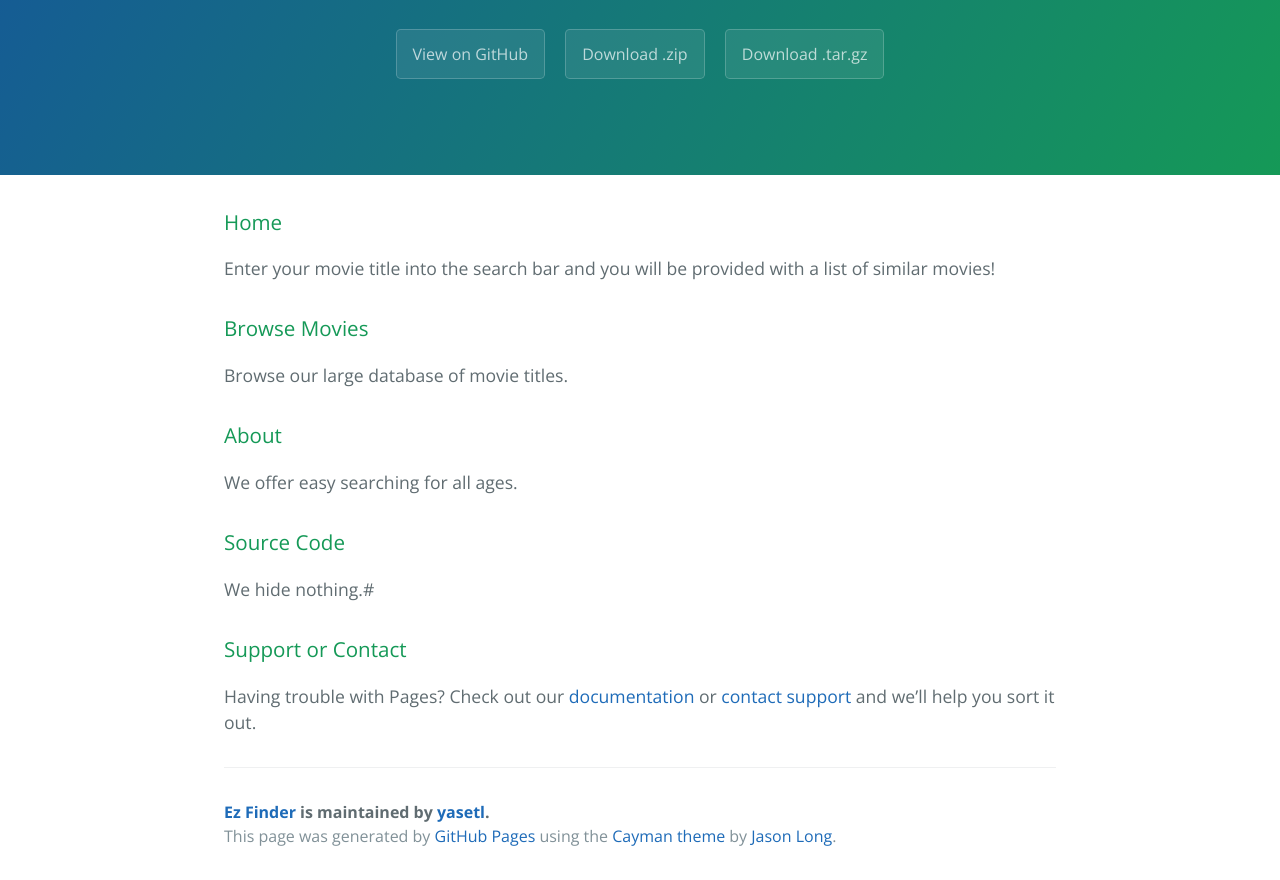
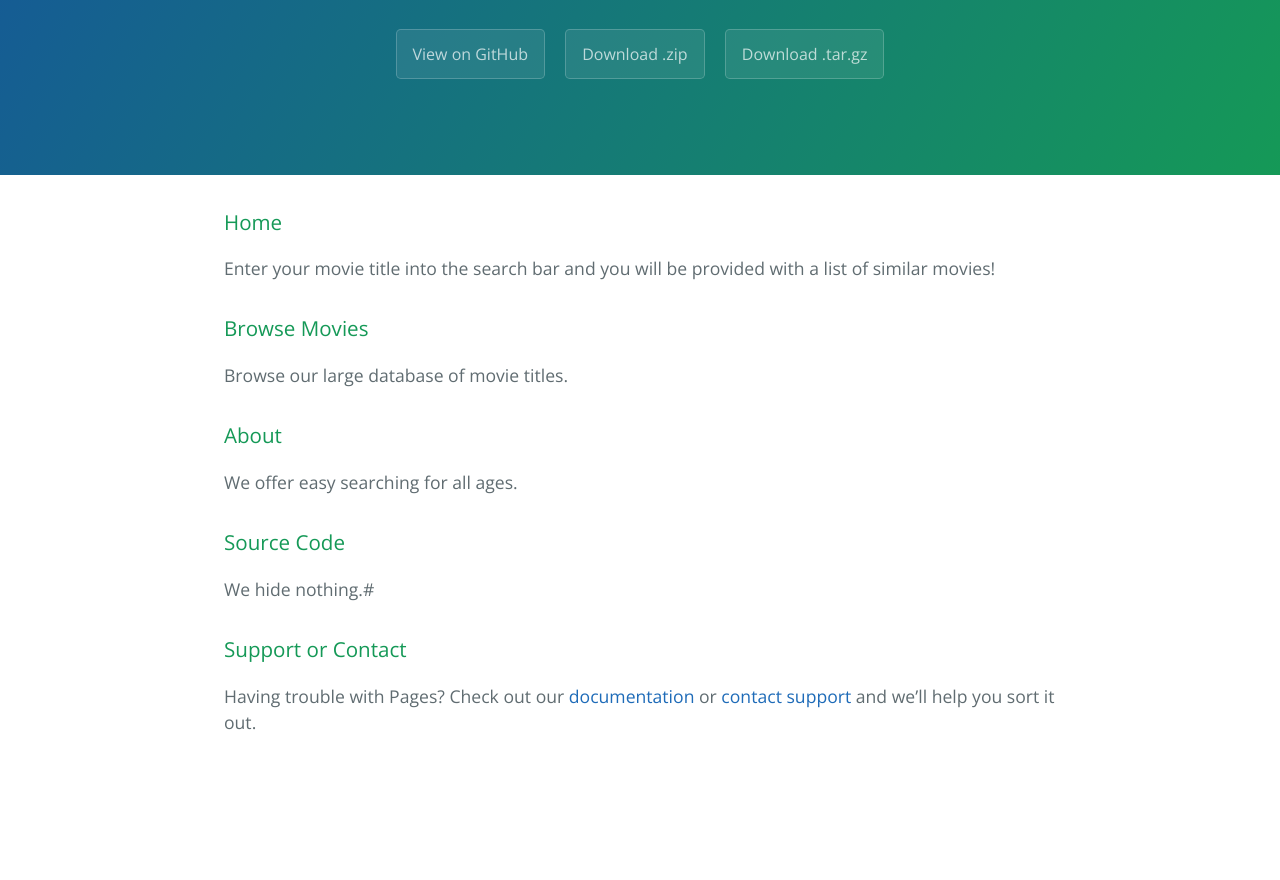
Before and after one commit to yasetl/ezfinder, a plain HTML site: page index.html in a window 1280 px wide. Shown: the part 208-1088 px from the top of the page. After the commit the page ends 993 px from the top, so only its background shows below. Drawn offline with nearby package versions, Linux system fonts and the light colour scheme.

Commit message:
Update index.html

```diff
--- a/index.html
+++ b/index.html
@@ -44,11 +44,6 @@
 
 <p>Having trouble with Pages? Check out our <a href="https://help.github.com/pages">documentation</a> or <a href="https://github.com/contact">contact support</a> and we’ll help you sort it out.</p>
 
-      <footer class="site-footer">
-        <span class="site-footer-owner"><a href="https://github.com/yasetl/ezfinder">Ez Finder</a> is maintained by <a href="https://github.com/yasetl">yasetl</a>.</span>
-
-        <span class="site-footer-credits">This page was generated by <a href="https://pages.github.com">GitHub Pages</a> using the <a href="https://github.com/jasonlong/cayman-theme">Cayman theme</a> by <a href="https://twitter.com/jasonlong">Jason Long</a>.</span>
-      </footer>
 
     </section>
 
```
